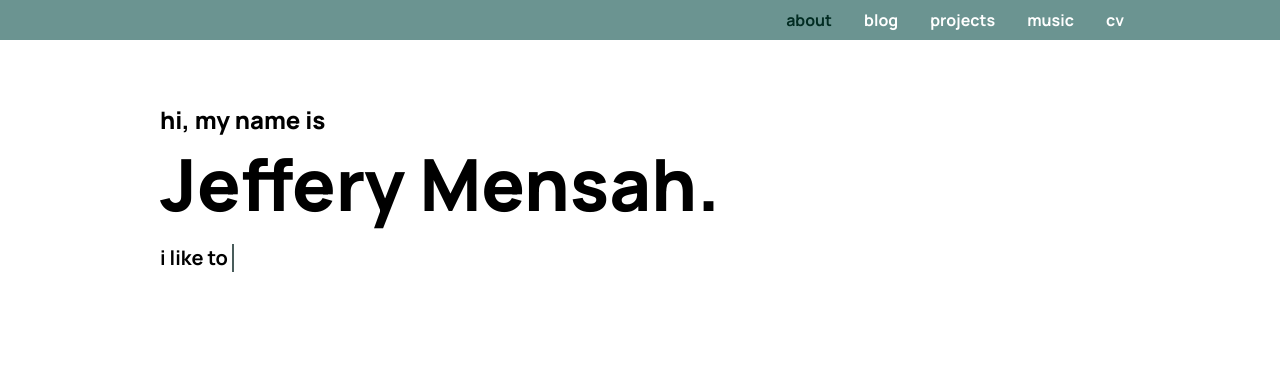
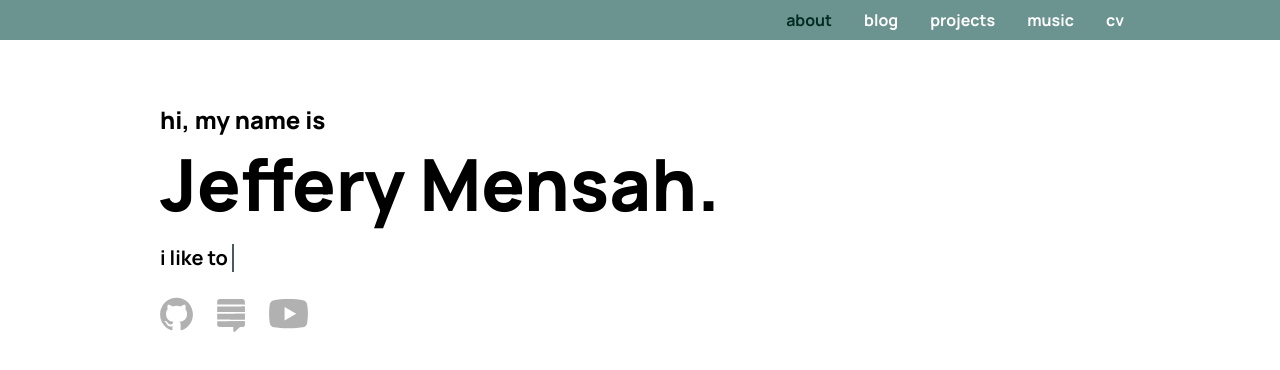
Before and after one commit to mensah-j/portfolio, a Next.js app: page / in a window 1280 px wide. Shown: the top 370 px of the page. Built offline with nearby package versions, Linux system fonts and the light colour scheme.

Commit message:
feat: add list of socials to hero section

```diff
--- a/src/app/(about)/_components/SectionHero/SectionHero.tsx
+++ b/src/app/(about)/_components/SectionHero/SectionHero.tsx
@@ -1,11 +1,12 @@
 "use client";
 
 import { HeroMessage } from "./HeroMessage";
+import { SocialsList } from "./SocialsList";
 
 export function SectionHero() {
   return (
     <div className="flex flex-col items-center w-full">
-      <div className="flex flex-col items-start gap-3 pt-16 pl-5 w-content">
+      <div className="flex flex-col items-start gap-6 pt-16 pl-5 w-content">
         <HeroMessage
           activities={[
             "build websites.",
@@ -13,6 +14,22 @@ export function SectionHero() {
             "do geometry.",
           ]}
         />
+        <SocialsList
+          socials={[
+            {
+              name: "github",
+              path: "https://github.com/mensah-j",
+            },
+            {
+              name: "stackexchange",
+              path: "https://math.stackexchange.com/users/838822/orange-mushroom",
+            },
+            {
+              name: "youtube",
+              path: "https://youtube.com/@mensah-j",
+            },
+          ]}
+        />
       </div>
     </div>
   );
```
